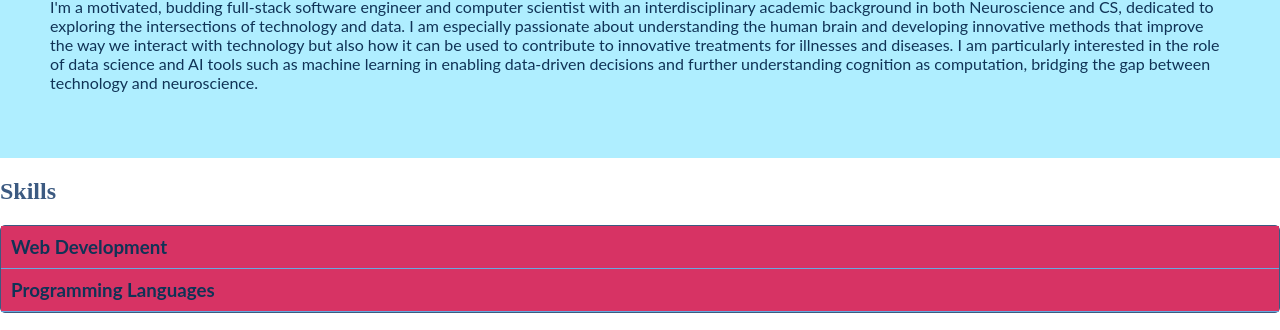
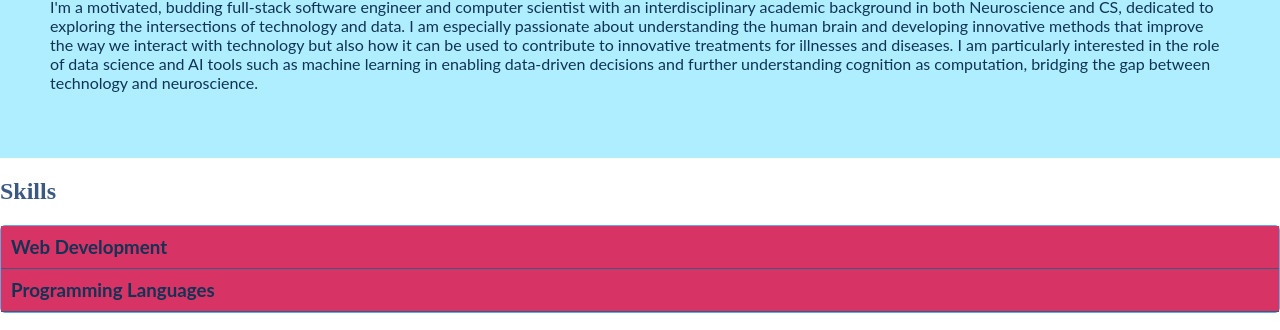
Before and after one commit to anamivp2/anamivp2.github.io, a plain HTML site: page index.html in a window 1280 px wide. Shown: the part 470-800 px from the top of the page. Drawn offline with Linux system fonts and the light colour scheme.

Commit message:
accordion

```diff
--- a/style.css
+++ b/style.css
@@ -190,13 +190,13 @@ and when you move the mouse over it (hover) */
 
 
 .accordion {
-  border: 1px solid var(--inmn-blue);
+  border: 1px solid var(--ruddy-blue);
   border-radius: 5px;
   margin-bottom: 20px; /* Space between sections */
 }
 
 .accordion-item {
-  border-bottom: 1px solid var(--ruddy-blue);
+  border-bottom: 1px solid var(--inmn-blue);
 }
 
 .accordion-title {
```
